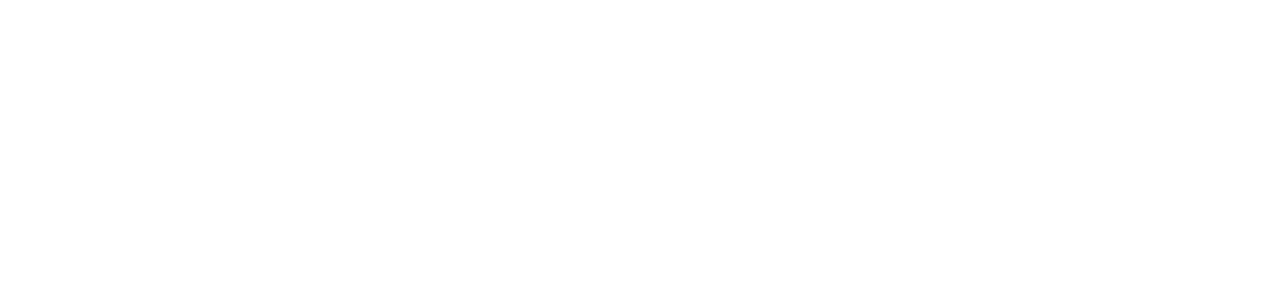
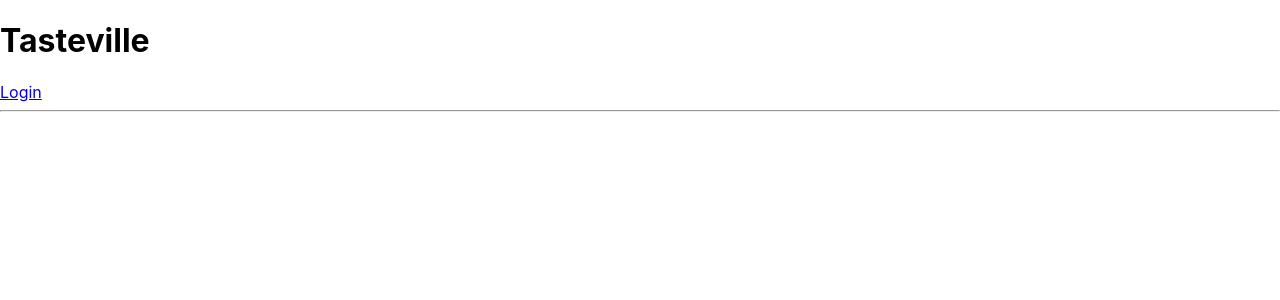
Before and after one commit to gylych207/BookLand2, a React (Create React App) app in the folder client/: page / in a window 1280 px wide. Shown: the top 300 px of the page. Built offline with nearby package versions, Linux system fonts and the light colour scheme.

Commit message:
files and functions imported to main container

```diff
--- a/client/src/containers/MainContainer.jsx
+++ b/client/src/containers/MainContainer.jsx
@@ -4,6 +4,8 @@ import Catalog from "../screens/Catalog.jsx";
 import BookInfo from "../screens/BookInfo.jsx";
 import Customize from "../screens/Customize.jsx";
 import SellYourBook from "../screens/SellYourBook.jsx";
+import { getAllCategories, getOneCategory } from "../services/categories.js";
+import {getAllBooks, getOneBook, postBook, deleteBook, putBook} from "../services/books.js"
 
 export default function MainContainer() {
 
--- a/client/src/layouts/Layout.jsx
+++ b/client/src/layouts/Layout.jsx
@@ -1,11 +1,28 @@
-import { Link } from "react-router-dom";
-
+import { Link } from 'react-router-dom';
 
 export default function Layout(props) {
-
+  const { currentUser, handleLogout } = props;
   return (
     <div>
+      <header>
+        <h1>Tasteville</h1>
+        {currentUser ? (
+          <>
+            <p>{currentUser.username}</p>
+            <button onClick={handleLogout}>Logout</button>
+          </>
+        ) : (
+          <Link to='/login'>Login</Link>
+        )}
+      </header>
+      <hr />
+      {currentUser && (
+        <>
+          <Link to='/bookInfo'>Books</Link>
 
-   </div>
-  );
-};
+        </>
+      )}
+      {props.children}
+    </div>
+  )
+}
```
Also changed, not shown: 1 other file (tests, documents, lock files or other folders).
